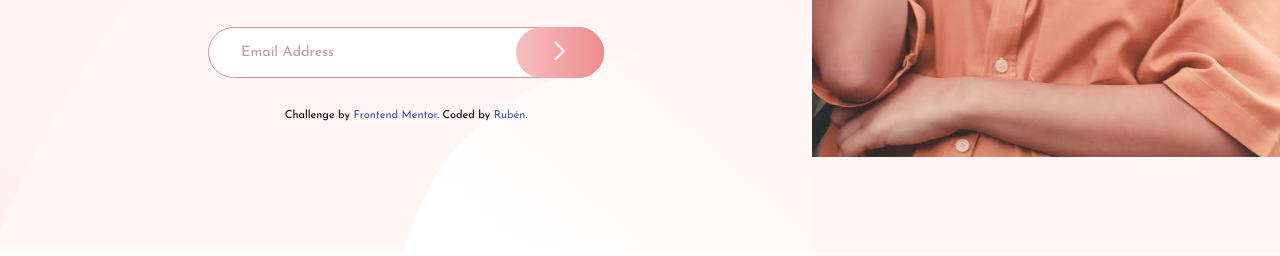
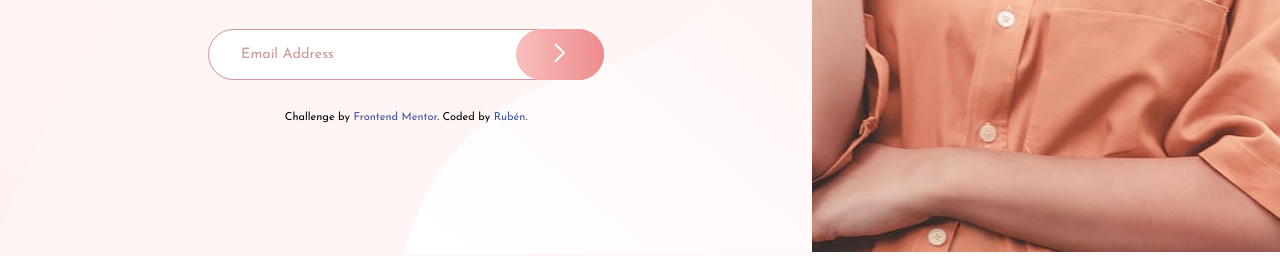
Before and after one commit to Rubendvb/base-apparel-coming-soon-master, a plain HTML site: page index.html in a window 1280 px wide. Shown: the part 548-804 px from the top of the page. Drawn offline with Linux system fonts and the light colour scheme.

Commit message:
Alinhando imagem no desktop

```diff
--- a/assets/css/body/body.css
+++ b/assets/css/body/body.css
@@ -55,7 +55,8 @@
 
   .imagens__img-desktop {
     width: 100%;
-    max-height: 100vh;
+    height: 100vh;
+    object-fit: cover;
   }
 }
 
--- a/assets/css/main/main.css
+++ b/assets/css/main/main.css
@@ -65,7 +65,7 @@
   display: none;
   position: absolute;
   top: 14px;
-  left: 215px;
+  left: calc(50px + 1vw);
 }
 
 .info__input-span {
```
